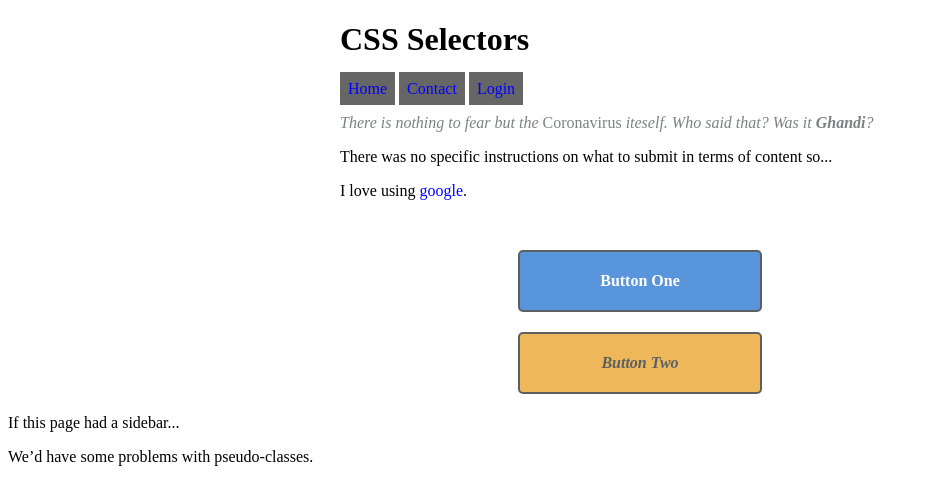
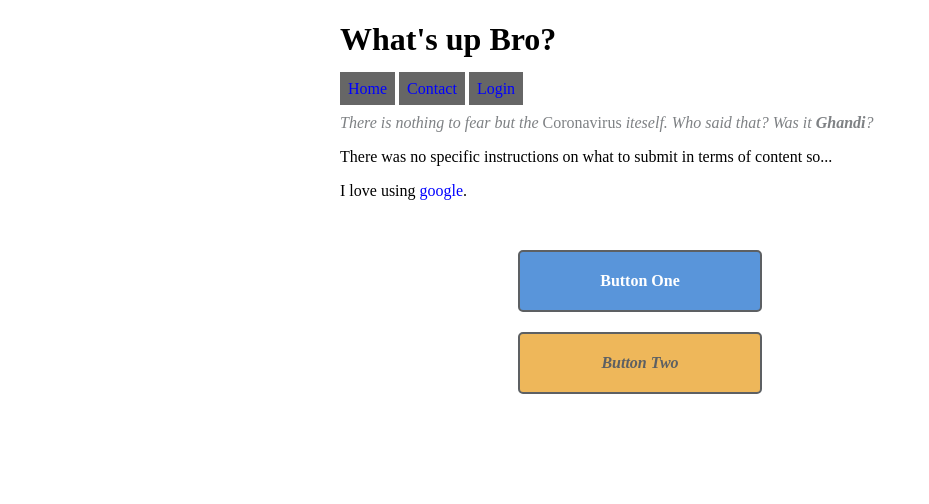
Before and after one commit to alexcab-dev/D9, a plain HTML site: page index.html in a window 1280 px wide. Shown: the whole page, without its empty margins (0-929 px from the left). Drawn offline with Linux system fonts and the light colour scheme.

Commit message:
changed text regarding sidebar and also reference to style.css rather styles.css

```diff
--- a/index.html
+++ b/index.html
@@ -10,7 +10,7 @@
 
 <body>
 	<div class='page'>
-		<h1>CSS Selectors</h1>
+		<h1>What's up Bro?</h1>
 
 		<ul>
 			<li> <a href="#home">Home</a></li>
@@ -32,8 +32,8 @@
 	</div>
 
 	<div class='sidebar'>
-		<p>If this page had a sidebar...</p>
-		<p>We’d have some problems with pseudo-classes.</p>
+		<p></p>
+		<p></p>
 	</div>
 
 </body>
```
